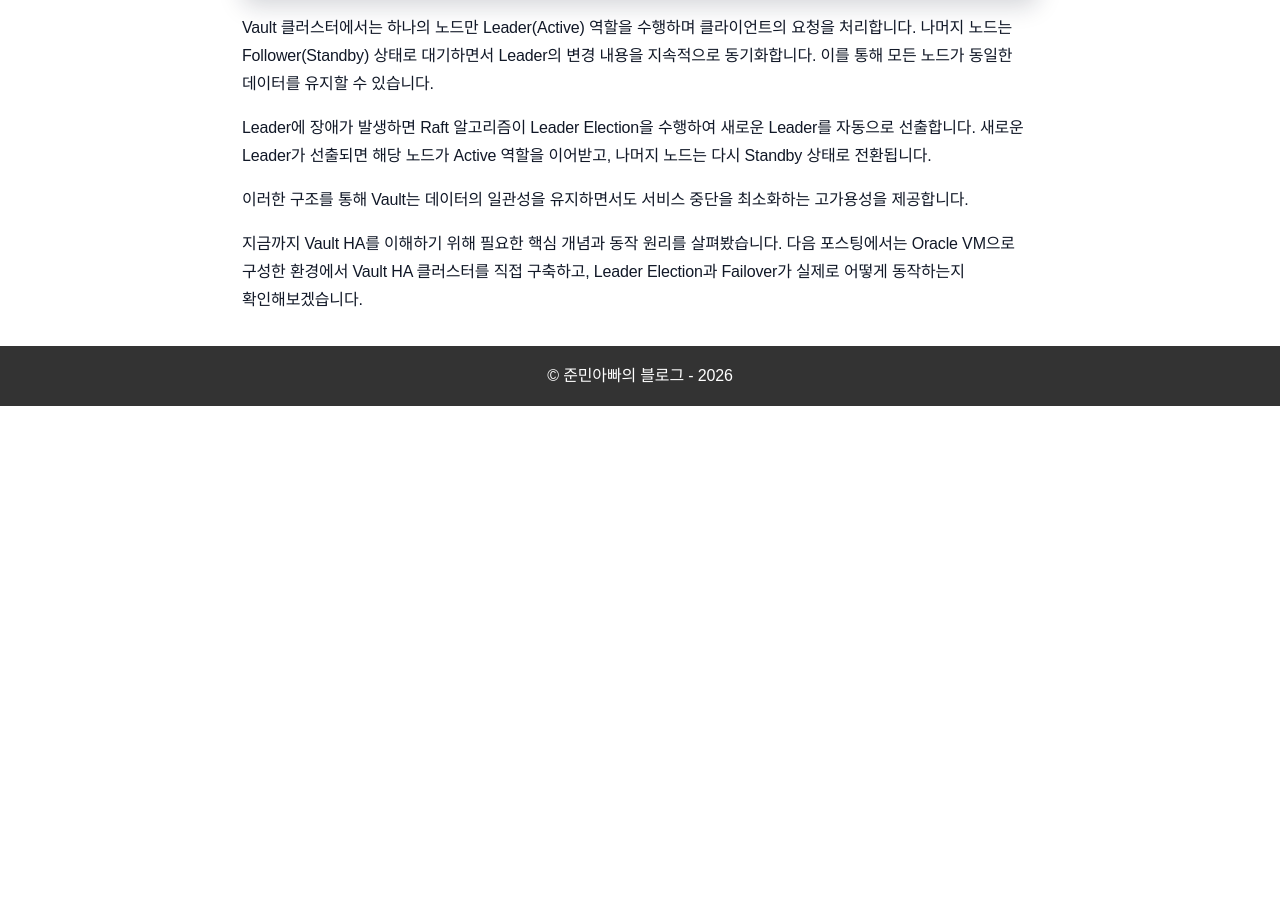
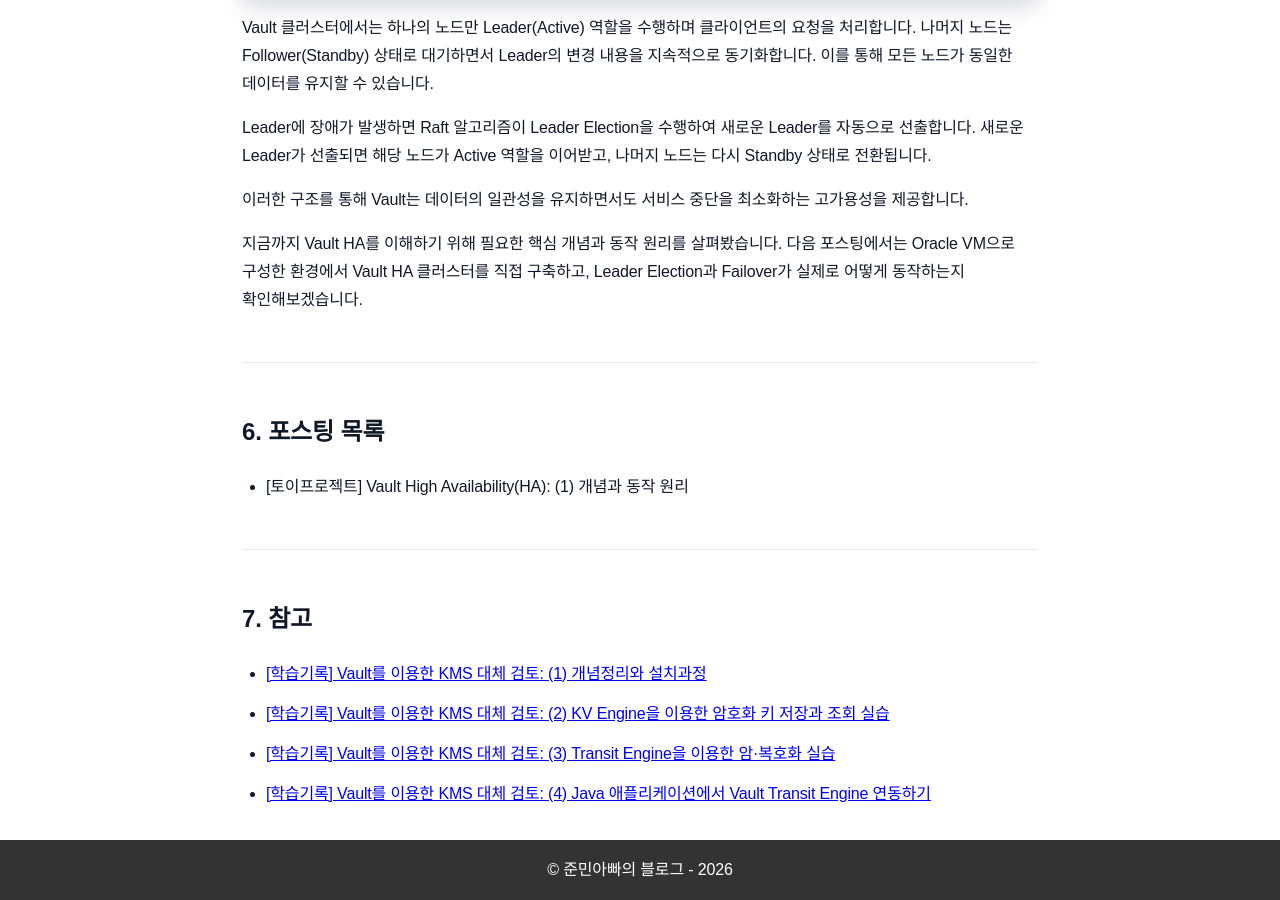
Before and after one commit to sanghoon-lee/sanghoon-lee.github.io, a Jekyll site: the page built from _posts/2026-06-26-vault-ha.md, in a window 1280 px wide and 900 px high, scrolled down 4195 px. Built offline with Jekyll 4.4.1, drawn with Linux system fonts in a browser that asks for light colours; nearby versions of some CDN libraries; comment, search, counter and statistics services are not loaded; before the commit the page ends 4601 px from its top, so only the background shows below that; some of the changed text lies outside the part shown.

Commit message:
vault ha 포스팅 추가

```diff
--- a/_posts/2026-06-26-vault-ha.md
+++ b/_posts/2026-06-26-vault-ha.md
@@ -1,10 +1,10 @@
 ---
 layout: post
-title: "[학습기록] Vault High Availability(HA): (1) 개념과 동작 원리"
+title: "[토이프로젝트] Vault High Availability(HA): (1) 개념과 동작 원리"
 date: 2026-06-26
 description: Vault HA의 개념과 동작 원리, 그리고 Raft 기반 클러스터 구조를 이해하기 위한 내용을 정리한 글입니다.
 image: /assets/images/hashicorp.jpg
-categories: 학습기록
+categories: 토이프로젝트
 tags:
   - Vault
   - HashiCorp
@@ -143,3 +143,18 @@ Leader에 장애가 발생하면 Raft 알고리즘이 Leader Election을 수행
 이러한 구조를 통해 Vault는 데이터의 일관성을 유지하면서도 서비스 중단을 최소화하는 고가용성을 제공합니다.
 
 지금까지 Vault HA를 이해하기 위해 필요한 핵심 개념과 동작 원리를 살펴봤습니다. 다음 포스팅에서는 Oracle VM으로 구성한 환경에서 Vault HA 클러스터를 직접 구축하고, Leader Election과 Failover가 실제로 어떻게 동작하는지 확인해보겠습니다.
+
+---
+
+## 6. 포스팅 목록
+
+* [토이프로젝트] Vault High Availability(HA): (1) 개념과 동작 원리
+
+---
+
+## 7. 참고
+
+* [[학습기록] Vault를 이용한 KMS 대체 검토: (1) 개념정리와 설치과정](https://sanghoon-lee.github.io/2026/04/09/vault/)
+* [[학습기록] Vault를 이용한 KMS 대체 검토: (2) KV Engine을 이용한 암호화 키 저장과 조회 실습](https://sanghoon-lee.github.io/2026/04/10/vault1-1-rewriting/)
+* [[학습기록] Vault를 이용한 KMS 대체 검토: (3) Transit Engine을 이용한 암·복호화 실습](https://sanghoon-lee.github.io/2026/04/11/vault2/)
+* [[학습기록] Vault를 이용한 KMS 대체 검토: (4) Java 애플리케이션에서 Vault Transit Engine 연동하기](https://sanghoon-lee.github.io/2026/04/18/vault3/)
```
